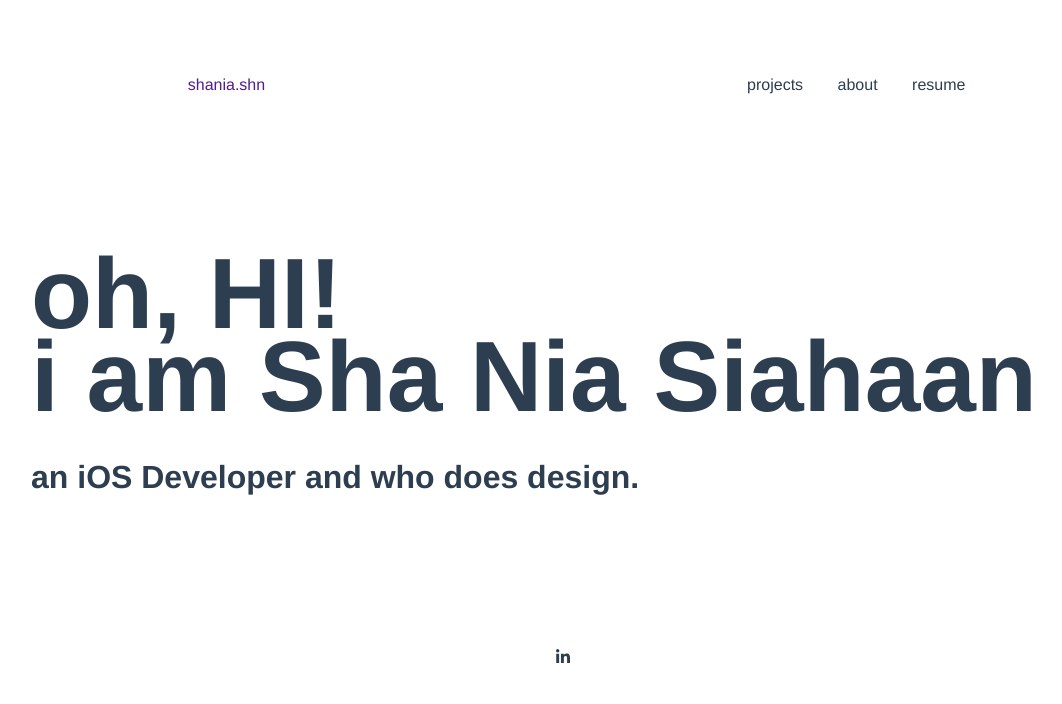
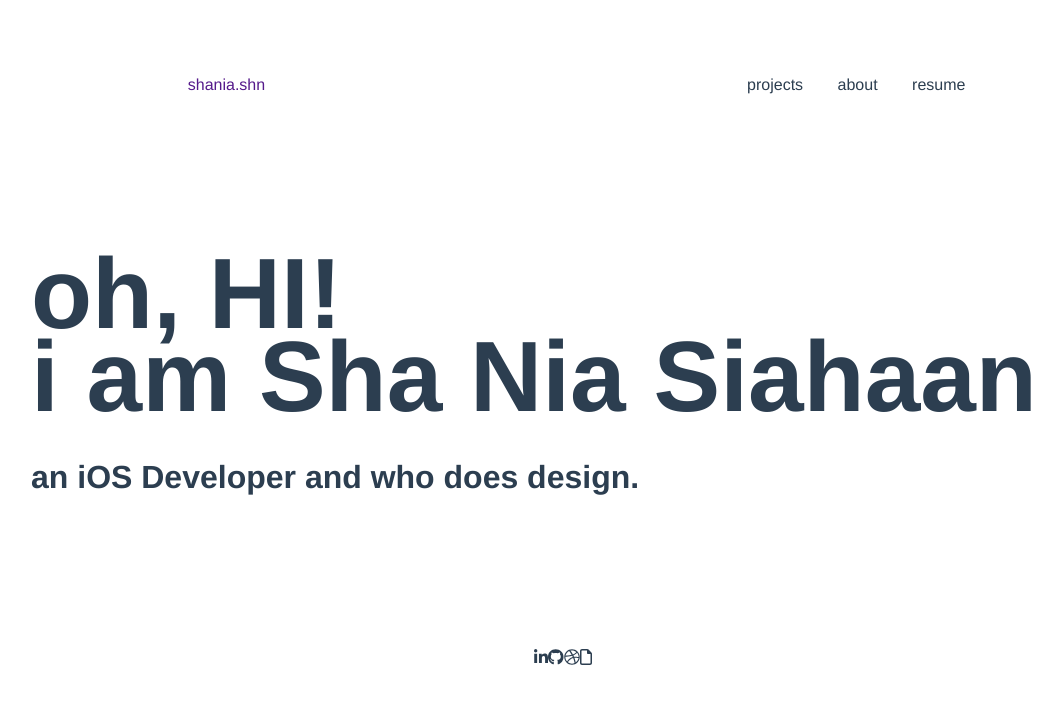
Before and after one commit to shaniashn/shaniashn.github.io, a Vue app: page / in a window 1280 px wide. Shown: the top 704 px of the page, without its empty margins (77-1139 px from the left). Built offline with nearby package versions, Linux system fonts and the light colour scheme.

Commit message:
change icons

```diff
--- a/src/components/HomePage.vue
+++ b/src/components/HomePage.vue
@@ -20,18 +20,26 @@
       <h5>an iOS Developer and who does design.</h5>
     </div>
     <div class="welcome-img">
+      <!-- <HeroImage /> -->
     </div>
   </div>
   <div class="socials">
     <font-awesome-icon icon="fa-brands fa-linkedin-in" />
+    <font-awesome-icon icon="fa-brands fa-github" />
+    <font-awesome-icon icon="fa-brands fa-dribbble" />
+    <font-awesome-icon icon="fa-regular fa-file" />
   </div>
   </section>
 </template>
 
 <script>
+// import HeroImage from '../assets/fullbodyfull.svg';
 
 export default {
-  name: 'HomePage'
+  name: 'HomePage',
+  components: {
+    // HeroImage
+  }
 }
 </script>
 
--- a/src/main.js
+++ b/src/main.js
@@ -1,17 +1,16 @@
-// import './assets/'
-
 import { createApp } from 'vue'
 import App from './App.vue'
-// import router here
+import router from './routers'
 
 import { library } from '@fortawesome/fontawesome-svg-core';
 import { FontAwesomeIcon } from '@fortawesome/vue-fontawesome';
-import { faLinkedinIn} from '@fortawesome/free-brands-svg-icons';
-import { faUserSecret } from '@fortawesome/free-solid-svg-icons'
+import { faLinkedinIn, faGithub, faDribbble } from '@fortawesome/free-brands-svg-icons';
+import { faFile } from '@fortawesome/free-regular-svg-icons';
 
-library.add({ faLinkedinIn, faUserSecret });
+library.add({ faLinkedinIn, faDribbble, faGithub, faFile});
 
 const app = createApp(App);
 
-app.component('font-awesome-icon', FontAwesomeIcon)
-app.mount('#app')
+app.component('font-awesome-icon', FontAwesomeIcon);
+app.use(router);
+app.mount('#app');
```
